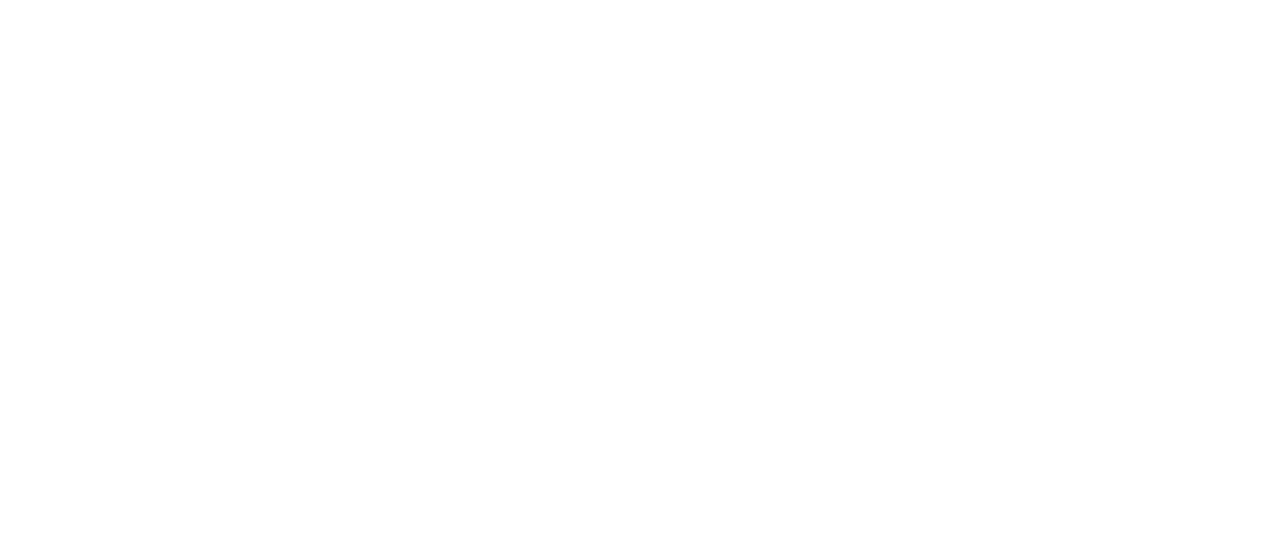
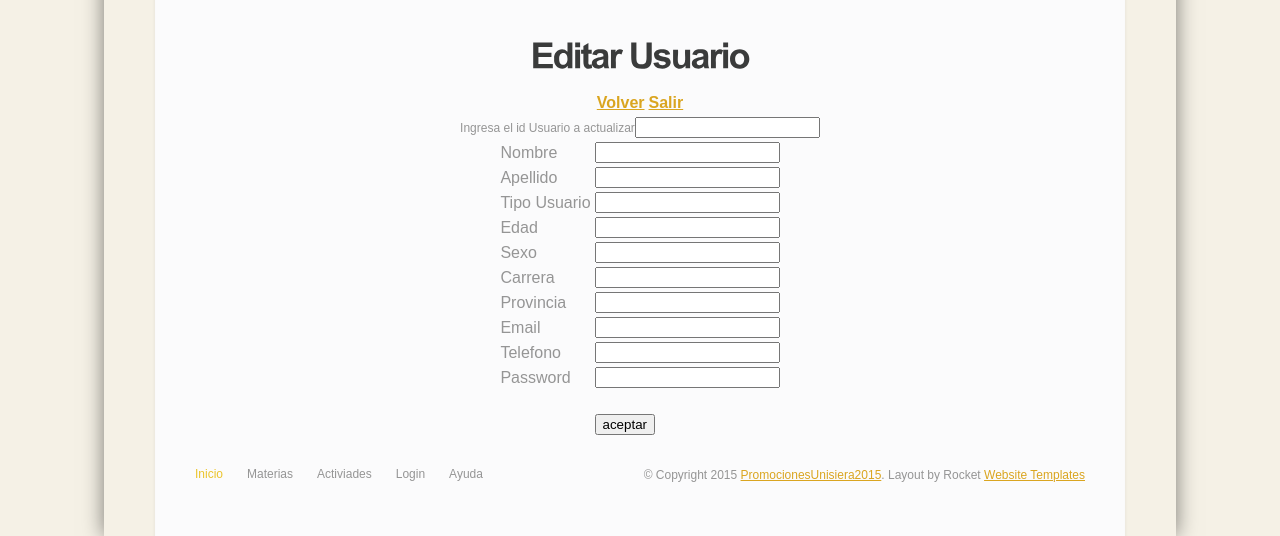
Before and after one commit to jesusmiguelgarcia/PromoUnisierra, a PHP site: page /editarUsuario.php in a window 1280 px wide. Before the commit the part shown is empty. Shown: the part 446-982 px from the top of the page. Before the commit the page ends 68 px from the top, so only its background shows below. Run offline with PHP 8.4, Linux system fonts and the light colour scheme; a user stored in the database is signed in.

Commit message:
Se realizaron los cambios para actualizar y para SESSION

```diff
--- a/borrarUsuario.php
+++ b/borrarUsuario.php
@@ -3,12 +3,12 @@
 	$conexion = mysql_connect($servidor,$usuario,$password);// conexion BD
 	mysql_select_db($bd,$conexion);
 	$nombre=$_POST['nombre'];
-	$registro=mysql_query("SELECT idUsuario FROM usuario WHERE nombre='$nombre'",$conexion) ;
+	$registro=mysql_query("SELECT idUsuario FROM usuario WHERE idUsuario='$nombre'",$conexion) ;
 
 
 	if($reg=mysql_fetch_array($registro))
 	{
-		mysql_query("DELETE FROM usuario WHERE  nombre='$nombre'");
+		mysql_query("DELETE FROM usuario WHERE  idUsuario='$nombre'");
 		echo "se han eliminado los datos del usuario";
 		header("Location: listaUsuarios.php");
 	}
@@ -16,7 +16,6 @@
 	{
 		echo"El usuario no existe!!";
 	?>
-
 		<br>
 		<a href="formularioBorrar.php"><b> Volver</b></a>
 	<?php
--- a/editarUsuario.php
+++ b/editarUsuario.php
@@ -1,12 +1,96 @@
-<form action="login.php" method="POST">
-		id Usuario <input type="text" name="id">
-		<br>
-		<br>
-		<input type="submit" name="aceptar">
-</form>
-<?php
-		if(isset($_POST['aceptar']))
-		{
-			header('modificarUsuario.php');
-		}
-?>
+
+	<?php
+			include("CSSyJS.php");
+			session_start();
+				if(isset($_SESSION["tipo"]))
+				{
+					if($_SESSION["tipo"]!=1)
+					{
+						header("location:index.php");
+					}
+				}
+				print_r($_SESSION["nombre"]);
+				print_r($_SESSION["tipo"]);
+			require('conexion.php');
+			$conexion = mysql_connect($servidor,$usuario,$password);// conexion BD
+			mysql_select_db($bd,$conexion);
+		?>
+		<meta charset="utf-8"/>
+		<title>Registro</title>
+	</head>
+	<body>
+	<div class="todo">
+		<div class="content">
+			<?php
+				include("cabeza.php");
+			?>
+			<div class="content_resize">
+			<center>
+		<h1>Editar Usuario</h1>
+		<table><left>
+			<tr>
+				<td><left><a href="listaUsuarios.php"><b>Volver</b></left></td>
+				<td><left><a href="Login.php"><b>Salir</b></left></td>
+			</tr>
+			<tr>
+		</table>
+		<form method='post' action='actualizarUsuario.php?consulta=actualizar'>
+				Ingresa el id Usuario a actualizar<input type="text" name="id"><br/>
+				<table>
+					<tr>
+						<td>Nombre</td>
+						<td><input type="text" name="nombre" /></td>
+					</tr>
+					<tr>
+						<td>Apellido</td>
+						<td><input type="text" name="apellido" /></td>
+					</tr>
+					<tr>
+						<td>Tipo Usuario</td>
+						<td><input type="text" name="tipo" /></td>
+					</tr>
+					<tr>
+						<td>Edad</td>
+						<td><input type="text" name="edad" /></td>
+					</tr>
+					<tr>
+						<td>Sexo</td>
+						<td><input type="text" name="sexo" /></td>
+					</tr>
+					<tr>
+						<td>Carrera</td>
+						<td><input type="text" name="carrera" /></td>
+					</tr>
+					<tr>
+						<td>Provincia</td>
+						<td><input type="text" name="provincia" /></td>
+					</tr>
+					<tr>
+						<td>Email</td>
+						<td><input type="text" name="email" /></td>
+					</tr>
+					<tr>
+						<td>Telefono</td>
+						<td><input type="text" name="telefono"  /></td>
+					</tr>
+					<tr>
+						<td>Password</td>
+						<td><input type="password" name="password" /></td>
+					</tr>
+					<tr>
+					<td><br></td>
+					</tr>
+					<tr>
+						<td></td><td><input type="submit" value="aceptar"></td>
+					</tr>
+				</table>
+			</center>
+
+		<form/>
+		<?php
+			include("pie.php");
+		?>
+		</div>
+		</div>
+		</div>
+	</body>
--- a/listaUsuarios.php
+++ b/listaUsuarios.php
@@ -34,7 +34,7 @@
 					<td><a href="formularioAgregar.php"><b><center>Nuevo Usuario</center></b></td>
 					<td><a href="buscaUsuario.php"><b><center>Buscar Usuario</center></b></td>
 					<td><a href="formularioBorrar.php"><b><center>Borrar Usuario</center></b></td>
-					<td><a href="formularioActualizar.php"><b><center>Editar Usuario</center></b></td>
+					<td><a href="editarUsuario.php"><b><center>Editar Usuario</center></b></td>
 					<td></td>
 					<td></td>
 
```
Also changed, not shown: actualizarUsuario.php (added, +10 -0 lines), buscaUsuario.php (+12 -1 lines), formularioAgregar.php (+9 -0 lines), formularioBorrar.php (+12 -1 lines).
